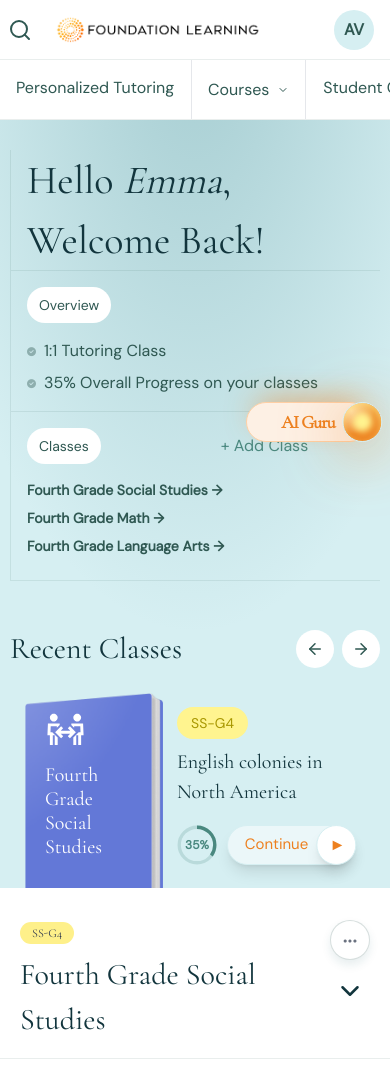
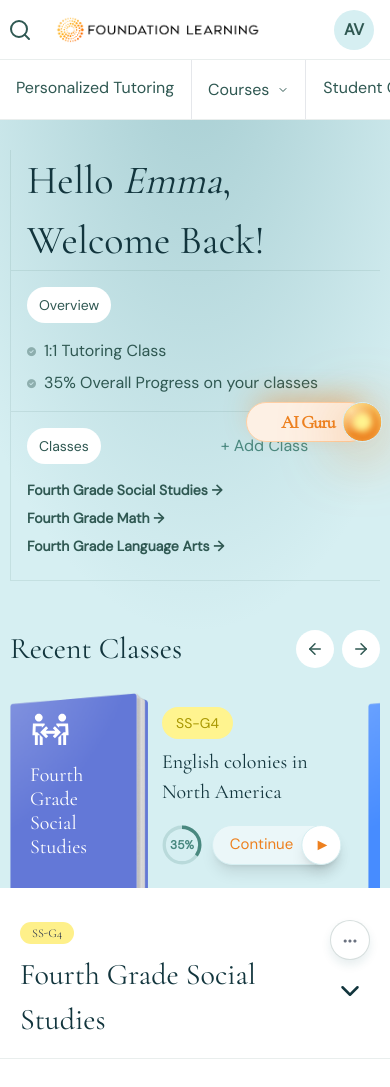
Before and after one commit to pulakkar333/Foundation_learning, a Next.js app: page / in a window 390 px wide. Shown: the top 1087 px of the page. Built offline with nearby package versions, Linux system fonts and the light colour scheme.

Commit message:
complete

```diff
--- a/src/components/slider.tsx
+++ b/src/components/slider.tsx
@@ -94,7 +94,7 @@ export default function Slider({ title, data }: SliderProps) {
                 ></div>
               )}
 
-              <div className="flex flex-col items-center ssm:flex-row ssm:px-[35px] md:px-[40px] xl:px-[50px]">
+              <div className="flex flex-col items-center ssm:flex-row ssm:px-[20px] md:px-[40px] xl:px-[50px]">
                 <div className="relative">
                   {classItem.images.map((imgSrc, idx) => (
                     <Image
```
